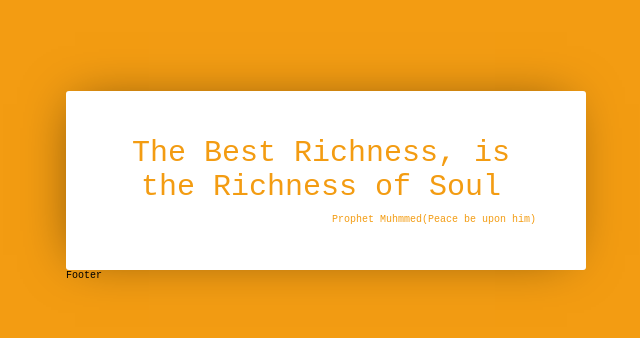
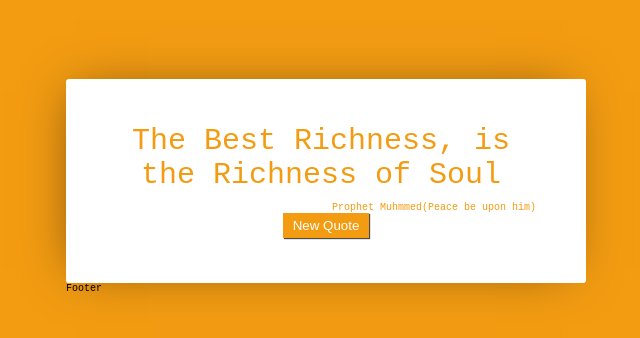
Before and after one commit to amirdhahri01/a-random-quote-generator-application, a React (Create React App) app: page / in a window 1280 px wide. Shown: the part 214-552 px from the top of the page, without its empty margins (314-954 px from the left). Built offline with nearby package versions, Linux system fonts and the light colour scheme.

Commit message:
Get new qutoe when click on the button functionality is done

```diff
--- /dev/null
+++ b/src/Dashboard/Components/Buttons.css
@@ -0,0 +1,6 @@
+.buttons > button {
+  padding: 5px 10px;
+  border: none;
+  box-shadow: 1px 1px 1px rgba(0, 0, 0, 0.7);
+  cursor: pointer;
+}
--- a/src/Dashboard/Components/Buttons.jsx
+++ b/src/Dashboard/Components/Buttons.jsx
@@ -1,9 +1,16 @@
-import React from 'react'
+import React from "react";
+import "./Buttons.css"
+const Buttons = ({ color, handleClick }) => {
+  return (
+    <div className="buttons">
+      <button
+        onClick={handleClick}
+        style={{ backgroundColor: color, color: "white" }}
+      >
+        New Quote
+      </button>
+    </div>
+  );
+};
 
-const Buttons = () => {
-  return (
-    <div>Buttons</div>
-  )
-}
-
-export default Buttons
+export default Buttons;
--- a/src/Dashboard/Quotes/Quotes.jsx
+++ b/src/Dashboard/Quotes/Quotes.jsx
@@ -3,11 +3,11 @@ import QuotesAuthor from "../Components/QuotesAuthor";
 import QuotesText from "../Components/QuotesText";
 import "./Quotes.css";
 import axios from "axios";
+import Buttons from "../Components/Buttons";
 class Quotes extends Component {
   state = {
     quote: "The Best Richness, is the Richness of Soul",
     author: "Prophet Muhmmed(Peace be upon him)",
-    quotesData: [],
     color: "rgb(243,156,18)",
   };
   randomColor = () => {
@@ -22,14 +22,13 @@ class Quotes extends Component {
     axios
       .get("https://quotes-api-self.vercel.app/quote")
       .then((reponse) => {
-        const quote = reponse.data;
+        const { quote, author } = reponse.data;
         const color = this.randomColor();
         document.body.style.color = color;
         document.body.style.backgroundColor = color;
         this.setState({
-          quote: quote.quote,
-          author: quote.author,
-          quotesData: [],
+          quote: quote,
+          author: author,
           color: color,
         });
       })
@@ -37,11 +36,15 @@ class Quotes extends Component {
         console.log(err.message);
       });
   };
+  handleClick = () => {
+    this.fetchQuotes();
+  };
   render() {
     return (
       <div className="quote-box">
         <QuotesText quote={this.state.quote} color={this.state.color} />
         <QuotesAuthor author={this.state.author} color={this.state.color} />
+        <Buttons handleClick={this.handleClick} color={this.state.color} />
       </div>
     );
   }
```
